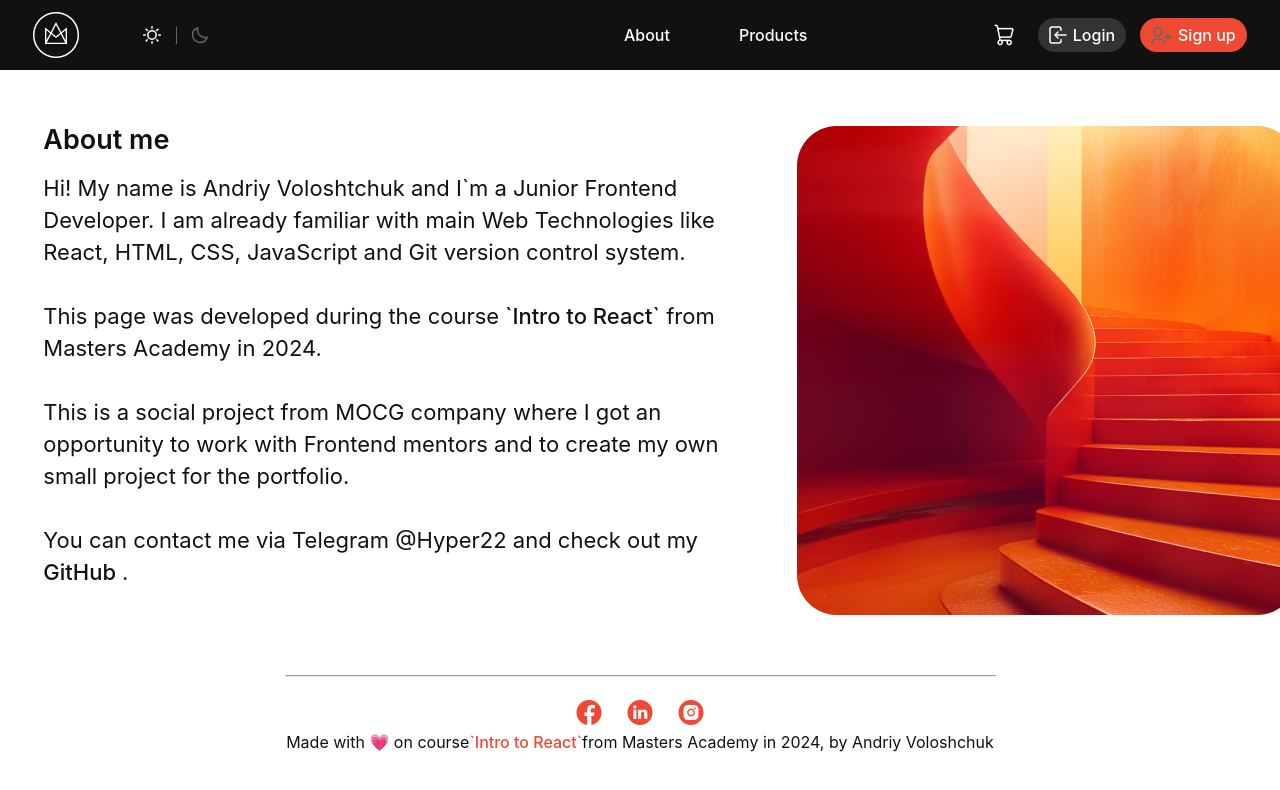
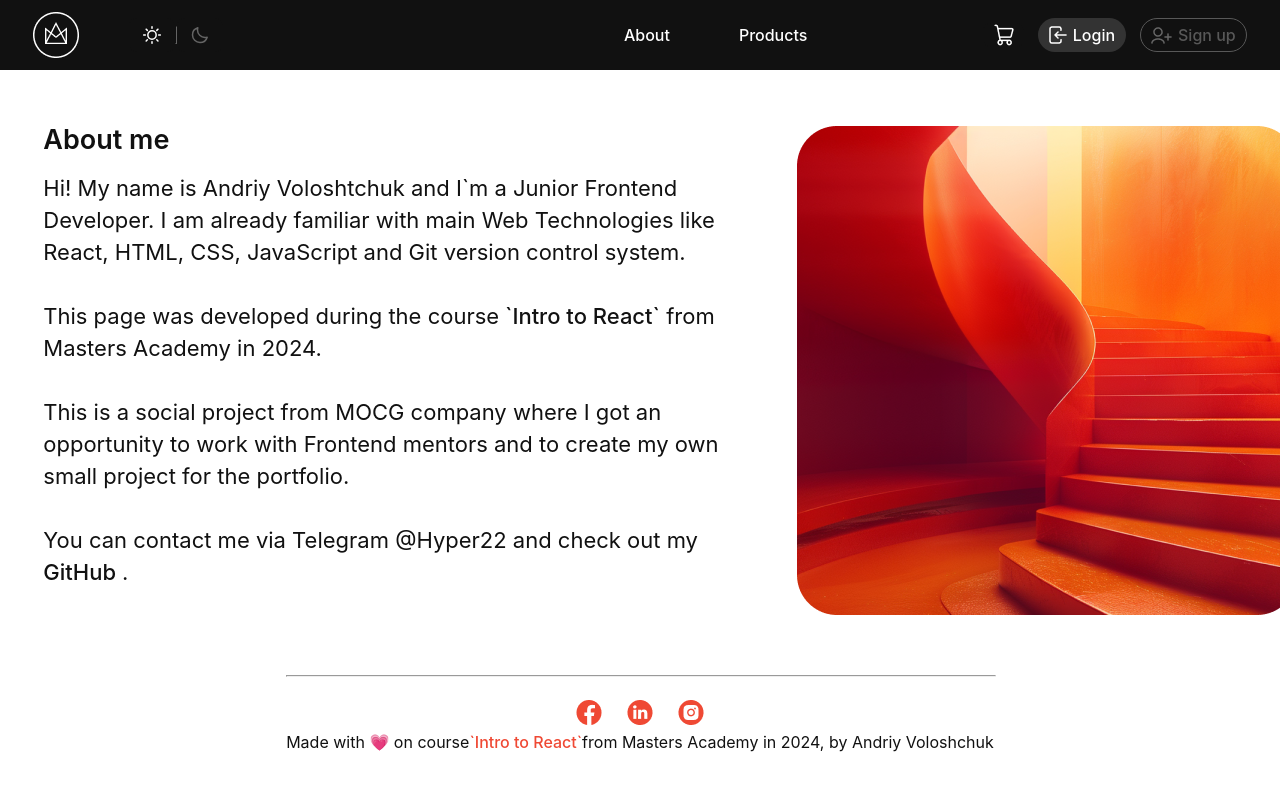
Before and after one commit to MastersAcademy/fe-react-2024, a React (Vite) app: page / in a window 1280 px wide. Shown: the top 790 px of the page. Built offline with nearby package versions, Linux system fonts and the light colour scheme.

Commit message:
feature: fixed adaptive header for pages withs 390-1249(px) size and refactor styles for button sign up

```diff
--- a/src/components/header/header.module.css
+++ b/src/components/header/header.module.css
@@ -1,4 +1,5 @@
 .header {
+  width: 97.2vw;
   display: flex;
   justify-content: space-between;
   padding: 0 15px;
@@ -133,9 +134,10 @@
 
   .signupButton {
     display: flex;
-    background: #EF4934;
+    background: transparent;
     height: 34px;
-    color: #FFF;
+    color: #585858;
+    border-color: #585858;
     padding: 0 10px;
     align-items: center;
     font-weight: 500;
```
